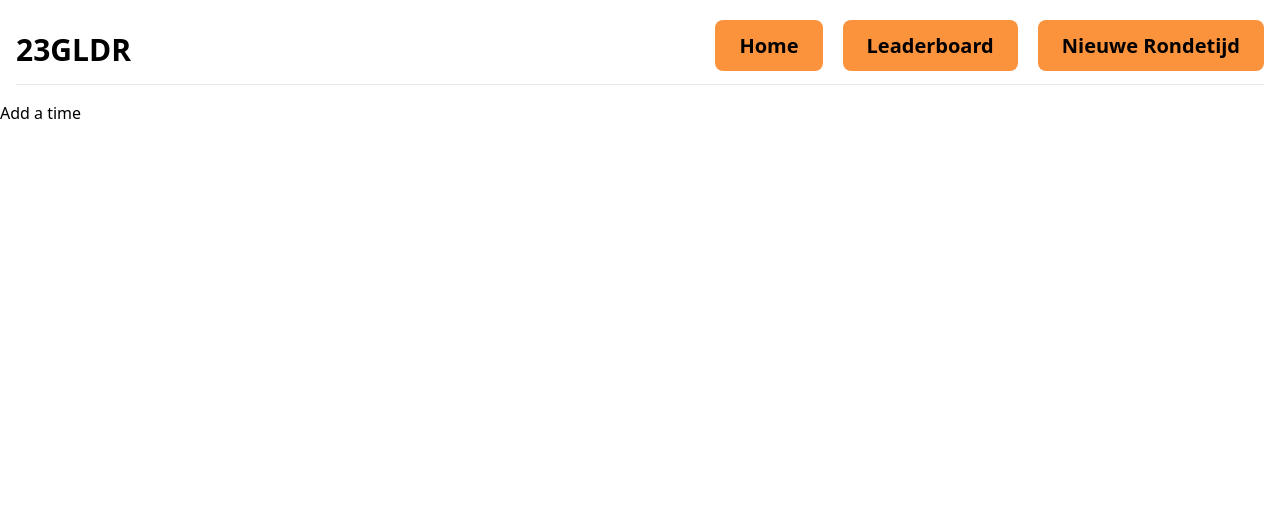
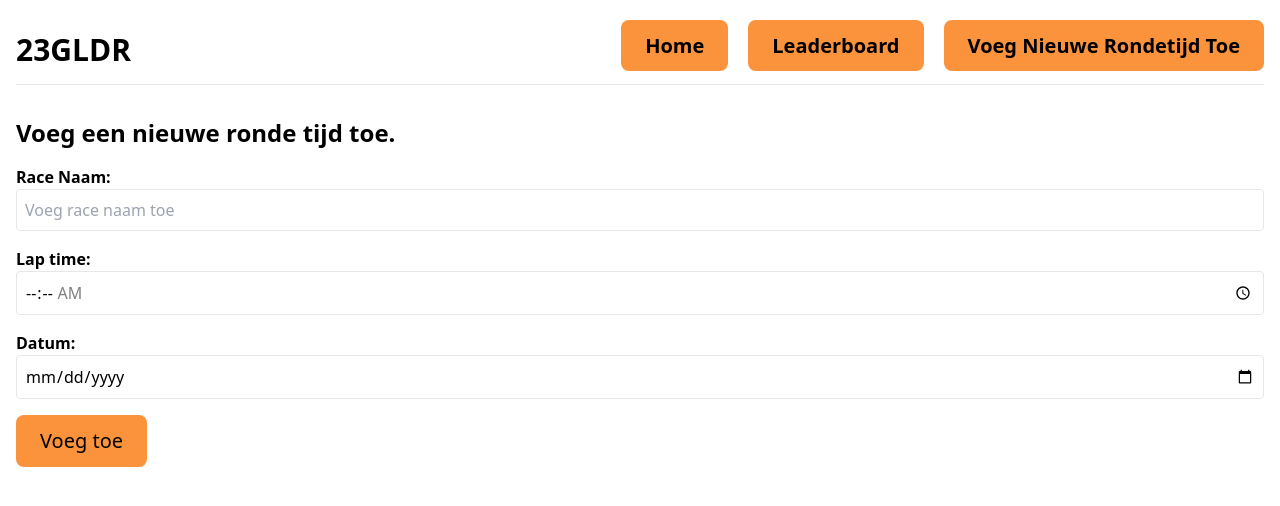
Before and after one commit to ItsDimitrie/racer-leaderboard-23g, a Nuxt app: page /AddTime in a window 1280 px wide. Shown: the top 506 px of the page. Built offline with nearby package versions, Linux system fonts and the light colour scheme.

Commit message:
Added simple form before adding server components.

```diff
--- a/components/Navigation.vue
+++ b/components/Navigation.vue
@@ -13,7 +13,7 @@
           <NuxtLink class="bg-orange-400 text-black px-6 py-3 rounded-lg text-xl" to="/Leaderboard">Leaderboard</NuxtLink>
         </li>
         <li>
-          <NuxtLink class="bg-orange-400 text-black px-6 py-3 rounded-lg text-xl" to="/AddTime">Nieuwe rondetijd</NuxtLink>
+          <NuxtLink class="bg-orange-400 text-black px-6 py-3 rounded-lg text-xl" to="/AddTime">Voeg nieuwe rondetijd toe</NuxtLink>
         </li>
       </ul>
     </nav>
--- a/layouts/default.vue
+++ b/layouts/default.vue
@@ -1,5 +1,5 @@
 <template>
-  <div>
+  <div class="">
     <Navigation />
     <slot />
   </div>
--- a/pages/AddTime.vue
+++ b/pages/AddTime.vue
@@ -1,6 +1,41 @@
 <template>
-  <div>
-    <h1>Add a time</h1>
+  <div class="container mx-auto p-4">
+    <h1 class="text-2xl font-bold mb-4">Voeg een nieuwe ronde tijd toe.</h1>
+    <form @submit.prevent="handleSubmit" class="space-y-4">
+      <div>
+        <label for="title" class="block font-semibold">Race Naam:</label>
+        <input
+          v-model="title"
+          type="text"
+          id="title"
+          class="w-full border rounded p-2"
+          placeholder="Voeg race naam toe"
+          required />
+      </div>
+      <div>
+        <label for="tijd" class="block font-semibold">Lap time:</label>
+        <input class="w-full border rounded p-2"
+        type="time"
+        id="time"
+        name="tijd"
+        min="00:00:00"
+        max="05:00:00"
+        required />
+      </div>
+      <div>
+        <div>
+        <label for="date" class="block font-semibold">Datum:</label>
+        <input
+          v-model="date"
+          type="date"
+          id="date"
+          class="w-full border rounded p-2"
+          required />
+      </div>
+
+      </div>
+      <button type="submit" class="bg-orange-400 text-black px-6 py-3 rounded-lg text-xl -ml-0.2">Voeg toe</button>
+    </form>
   </div>
 </template>
 
--- a/pages/Leaderboard.vue
+++ b/pages/Leaderboard.vue
@@ -1,6 +1,9 @@
 <template>
-  <div>
-    <h1>Leaderboard</h1>
+  <div class="container mx-auto p-10 text-center">
+    <h1 class="text-4xl font-bold mb-4">Welcome bij het 23G Racer Leaderboard</h1>
+    <p class="text-lg text-gray-700 mb-10">
+      Hier zie je alle ronde tijden!
+    </p>
   </div>
 </template>
 
--- a/pages/index.vue
+++ b/pages/index.vue
@@ -1,5 +1,5 @@
 <template>
-  <div class="container mx-auto p-10 text-center">
+  <div class="container mx-auto p-10 text-center ">
     <img src="/racer.png" alt="Logo" class="w-200 h-200 m-auto mb-10" />
 
     <h1 class="text-4xl font-bold mb-4">Welcome bij het 23G Racer Leaderboard</h1>
```
Also changed, not shown: public/json/users.json (added, +44 -0 lines).
